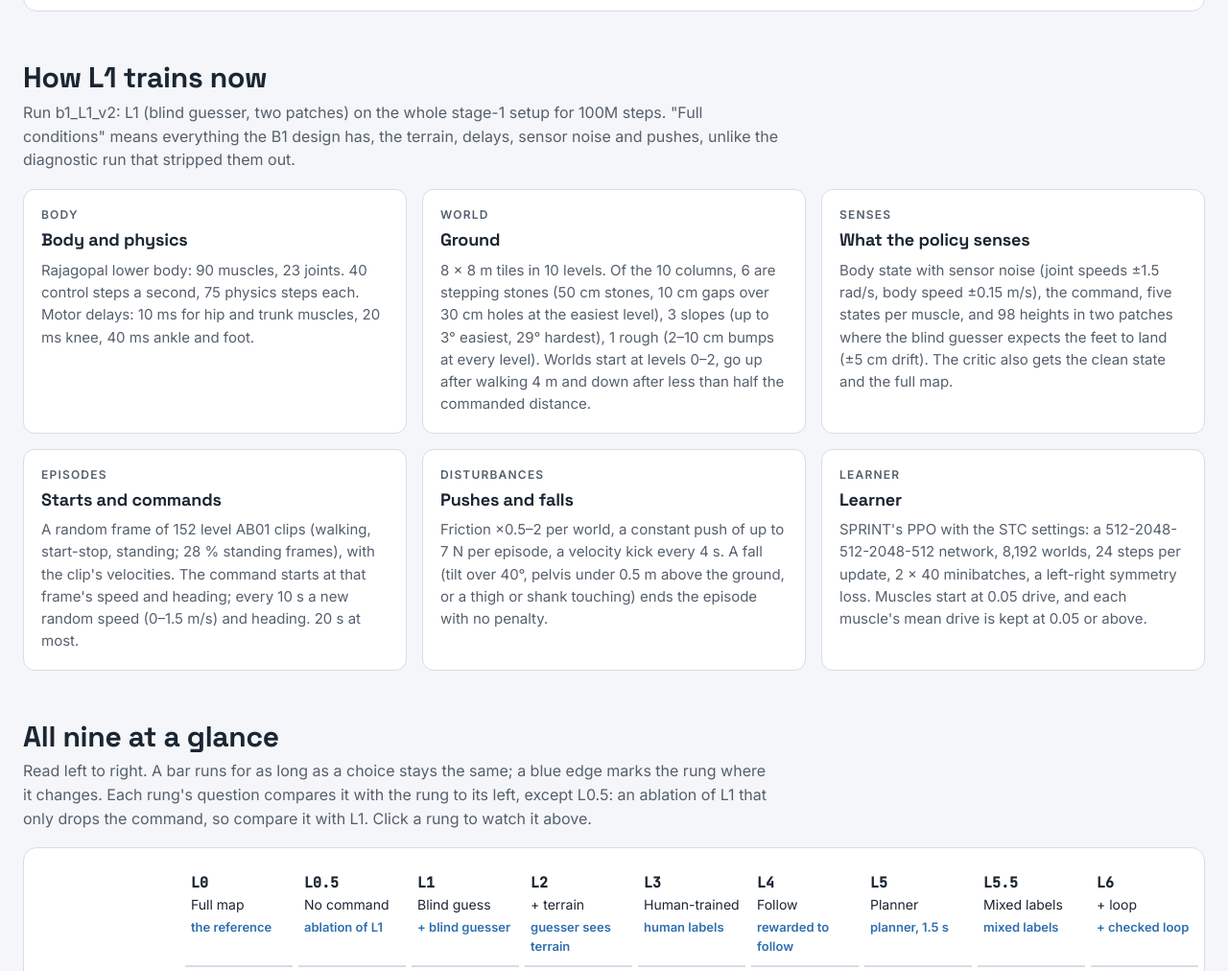
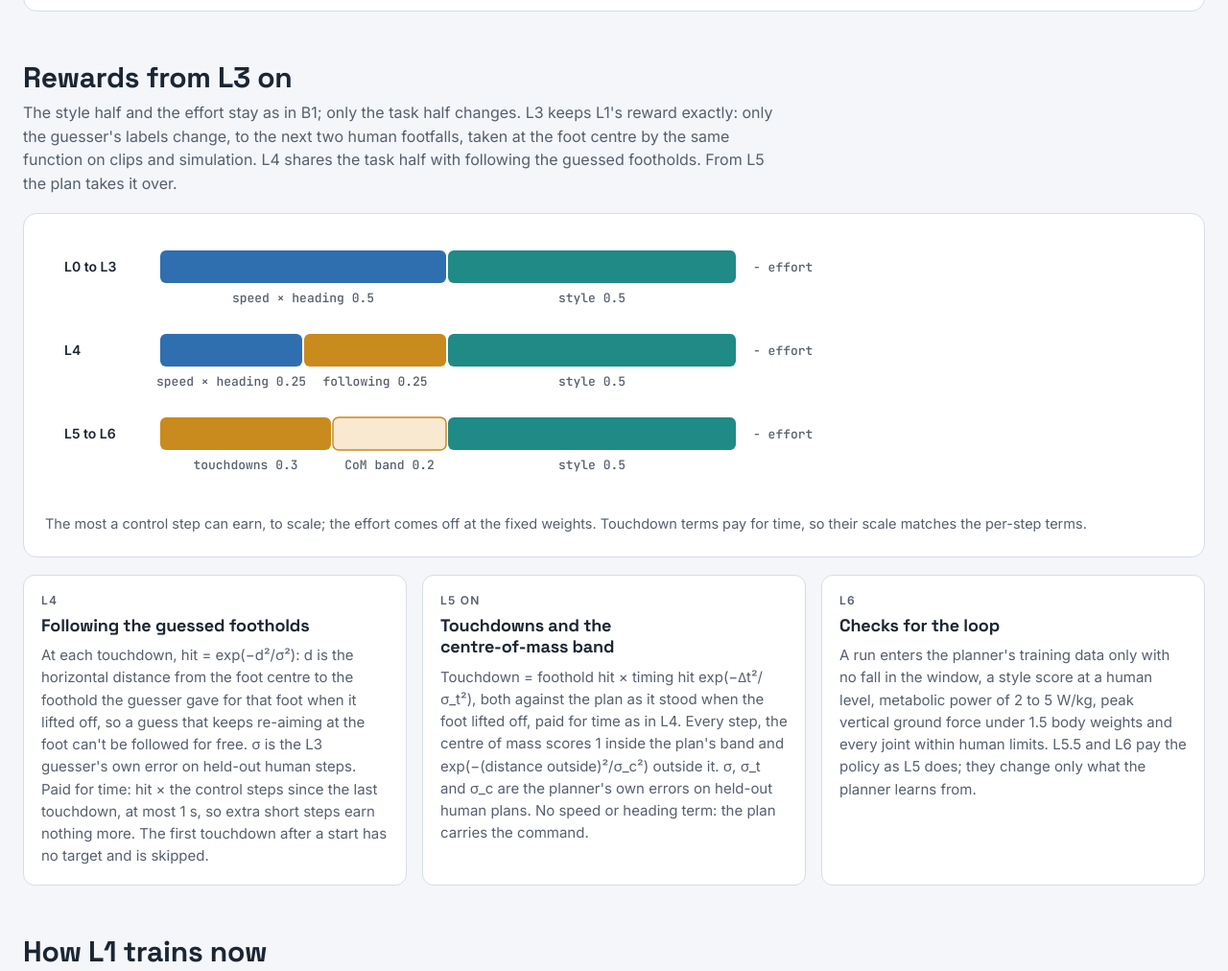
Before and after one commit to luorix1/gait-planner, a plain HTML site: page docs/plan_page/planner-ladder.html in a window 1280 px wide. Shown: the part 3906-4918 px from the top of the page at 96% size. Drawn offline with Linux system fonts and the light colour scheme.

Commit message:
Ladder page: rewards from L3 on (following, touchdowns, CoM band, L6 checks)
L3 = L1's reward; L4 = 1/4 speed x heading + 1/4 following (foot centre vs the
guess frozen at lift-off, sigma from the L3 guesser's human error, paid for time);
L5-L6 = 0.3 touchdowns (foothold x timing vs the plan at lift-off) + 0.2 CoM band,
no speed/heading; L6 checks. Budget bars, cards, lane and flow labels.

Co-Authored-By: Claude Opus 5.5 <noreply@anthropic.com>

```diff
--- a/docs/plan_page/planner-ladder.html
+++ b/docs/plan_page/planner-ladder.html
@@ -388,7 +388,7 @@ a.rewlink { cursor:pointer } a.rewlink:hover rect { stroke:var(--blue) }
 <section aria-labelledby="s-reward">
   <div class="sec-head">
     <h2 id="s-reward">The reward in B1 (L0 and L1)</h2>
-    <p>One number per control step, 40 times a second: half the task (speed × heading), half the style judge's score, minus what the muscles cost. L4 adds a following term and L5 to L6 the plan's own terms; those are still to design.</p>
+    <p>One number per control step, 40 times a second: half the task (speed × heading), half the style judge's score, minus what the muscles cost. L4 shares the task half with following the guessed footholds, and from L5 the plan takes it over (next section).</p>
   </div>
   <div class="panel rw">
     <div class="formula"><span>r =</span><span class="fk task">½ × task</span><span>+</span><span class="fk style">½ × style</span><span>−</span><span class="fk eff">effort</span></div>
@@ -434,6 +434,41 @@ a.rewlink { cursor:pointer } a.rewlink:hover rect { stroke:var(--blue) }
         <p class="note">Learner: each muscle's mean drive is kept at 0.05 or above. In the first runs the leg extensors sank to about 0.02, where learning can barely raise them again, and the walkers collapsed within 2 s.</p>
       </div>
     </div>
+  </div>
+</section>
+
+<section aria-labelledby="s-rew2">
+  <div class="sec-head">
+    <h2 id="s-rew2">Rewards from L3 on</h2>
+    <p>The style half and the effort stay as in B1; only the task half changes. L3 keeps L1's reward exactly: only the guesser's labels change, to the next two human footfalls, taken at the foot centre by the same function on clips and simulation. L4 shares the task half with following the guessed footholds. From L5 the plan takes it over.</p>
+  </div>
+  <div class="panel rw">
+    <div class="scroll">
+      <svg class="dia" viewBox="0 0 900 270" role="img" aria-labelledby="rew2-t" style="min-width:600px; max-width:900px">
+        <title id="rew2-t">The most a step can earn, to scale, per rung group. L0 to L3: speed times heading 0.5, style 0.5. L4: speed times heading 0.25, following 0.25, style 0.5. L5 to L6: touchdowns 0.3, centre-of-mass band 0.2, style 0.5.</title>
+        <text class="seg-l" x="20" y="38">L0 to L3</text>
+        <rect x="120" y="16" width="298" height="34" rx="6" fill="var(--blue)"/>
+        <rect x="420" y="16" width="300" height="34" rx="6" fill="var(--teal)"/>
+        <text class="seg-n" x="269" y="70" text-anchor="middle">speed × heading 0.5</text><text class="seg-n" x="570" y="70" text-anchor="middle">style 0.5</text>
+        <text class="seg-l" x="20" y="125">L4</text>
+        <rect x="120" y="103" width="148" height="34" rx="6" fill="var(--blue)"/>
+        <rect x="270" y="103" width="148" height="34" rx="6" fill="var(--amber)"/>
+        <rect x="420" y="103" width="300" height="34" rx="6" fill="var(--teal)"/>
+        <text class="seg-n" x="194" y="157" text-anchor="middle">speed × heading 0.25</text><text class="seg-n" x="344" y="157" text-anchor="middle">following 0.25</text><text class="seg-n" x="570" y="157" text-anchor="middle">style 0.5</text>
+        <text class="seg-l" x="20" y="212">L5 to L6</text>
+        <rect x="120" y="190" width="178" height="34" rx="6" fill="var(--amber)"/>
+        <rect x="300" y="190" width="118" height="34" rx="6" fill="var(--amber-soft)" stroke="var(--amber)" stroke-width="1.5"/>
+        <rect x="420" y="190" width="300" height="34" rx="6" fill="var(--teal)"/>
+        <text class="seg-n" x="209" y="244" text-anchor="middle">touchdowns 0.3</text><text class="seg-n" x="359" y="244" text-anchor="middle">CoM band 0.2</text><text class="seg-n" x="570" y="244" text-anchor="middle">style 0.5</text>
+        <text class="seg-n" x="738" y="38">− effort</text><text class="seg-n" x="738" y="125">− effort</text><text class="seg-n" x="738" y="212">− effort</text>
+      </svg>
+    </div>
+    <p class="note">The most a control step can earn, to scale; the effort comes off at the fixed weights. Touchdown terms pay for time, so their scale matches the per-step terms.</p>
+  </div>
+  <div class="cards">
+    <div class="card"><span class="tag">L4</span><h3>Following the guessed footholds</h3><p>At each touchdown, hit = exp(−d²/σ²): d is the horizontal distance from the foot centre to the foothold the guesser gave for that foot when it lifted off, so a guess that keeps re-aiming at the foot can't be followed for free. σ is the L3 guesser's own error on held-out human steps. Paid for time: hit × the control steps since the last touchdown, at most 1 s, so extra short steps earn nothing more. The first touchdown after a start has no target and is skipped.</p></div>
+    <div class="card"><span class="tag">L5 on</span><h3>Touchdowns and the centre-of-mass band</h3><p>Touchdown = foothold hit × timing hit exp(−Δt²/σ_t²), both against the plan as it stood when the foot lifted off, paid for time as in L4. Every step, the centre of mass scores 1 inside the plan's band and exp(−(distance outside)²/σ_c²) outside it. σ, σ_t and σ_c are the planner's own errors on held-out human plans. No speed or heading term: the plan carries the command.</p></div>
+    <div class="card"><span class="tag">L6</span><h3>Checks for the loop</h3><p>A run enters the planner's training data only with no fall in the window, a style score at a human level, metabolic power of 2 to 5 W/kg, peak vertical ground force under 1.5 body weights and every joint within human limits. L5.5 and L6 pay the policy as L5 does; they change only what the planner learns from.</p></div>
   </div>
 </section>
 
@@ -493,9 +528,9 @@ a.rewlink { cursor:pointer } a.rewlink:hover rect { stroke:var(--blue) }
       <div class="bar none" style="grid-row:6; grid-column:2 / span 5">no, it only looks</div>
       <div class="bar base new" style="grid-row:6; grid-column:7 / span 4">yes, rewarded for landing there</div>
       <div class="lh" style="grid-row:7">Policy’s reward</div>
-      <div class="bar base" style="grid-row:7; grid-column:2 / span 5">speed × heading + style − effort</div>
-      <div class="bar base new" style="grid-row:7; grid-column:7 / span 1">+ landing on the footholds</div>
-      <div class="bar base new" style="grid-row:7; grid-column:8 / span 3">the plan’s terms + style − effort</div>
+      <div class="bar base" style="grid-row:7; grid-column:2 / span 5">½ speed × heading + ½ style − effort</div>
+      <div class="bar base new" style="grid-row:7; grid-column:7 / span 1">¼ speed × heading + ¼ following + ½ style − effort</div>
+      <div class="bar base new" style="grid-row:7; grid-column:8 / span 3">0.3 touchdowns + 0.2 centre-of-mass band + ½ style − effort; no speed or heading</div>
       <div class="lh q" style="grid-row:8">Question</div>
       <div class="qq" style="grid-row:8; grid-column:2">the reference for everything to its right</div>
       <div class="qq" style="grid-row:8; grid-column:3">can the patches alone tell the policy where to go? (compare with L1)</div>
@@ -617,25 +652,25 @@ a.rewlink { cursor:pointer } a.rewlink:hover rect { stroke:var(--blue) }
       c: 'The guessed footholds become targets the policy is rewarded for hitting.',
       e: 'Closer biomechanics where the human plan suits this body; less robust where it doesn’t.',
       k2: 'A following reward.',
-      mod: ['Guesser', 'trained on people'], inp: ['2 patches + targets', 'rewarded to hit them'], rew: 'task, style, following, effort' },
+      mod: ['Guesser', 'trained on people'], inp: ['2 patches + targets', 'rewarded to hit them'], rew: '¼ task + ¼ follow + ½ style − effort' },
     { k: 'L5', n: 'Planner', title: 'L5 · Planner with a longer horizon',
       w: 'The planner lays out every foothold in the next 1.5 s, with the time to each touchdown and a band the centre of mass should stay in.',
       c: 'A planner replaces the guesser: 3 to 4 footholds, contact timing and a centre-of-mass band.',
       e: 'The only design that should change step length 2 to 3 steps before stairs, as people do.',
       k2: 'Build the planner (route A, step A1).',
-      mod: ['Planner', 'about 1.5 s ahead'], inp: ['The plan', 'footholds, timing, CoM band'], rew: 'task, style, following, effort' },
+      mod: ['Planner', 'about 1.5 s ahead'], inp: ['The plan', 'footholds, timing, CoM band'], rew: 'steps + CoM band + style − effort' },
     { k: 'L5.5', n: 'Mixed labels', title: 'L5.5 · Planner on mixed labels',
       w: 'Same picture as L5. The change is in training: where the clips cover the terrain, the labels are human plans; everywhere else they are the policy’s own steps.',
       c: 'The planner’s labels come from people on terrain the clips cover (level, ramps, stairs) and from the policy’s own landings elsewhere, as in L2.',
       e: 'Human placement where people have walked, and no human-style targets pulling a foot into a gap. Off the clips the plan copies the policy’s habits, so following it there costs nothing.',
       k2: 'Small: a per-terrain switch on the planner’s labels. No checks, no rounds.',
-      mod: ['Planner', 'mixed labels'], inp: ['The plan', 'footholds, timing, CoM band'], rew: 'task, style, following, effort' },
+      mod: ['Planner', 'mixed labels'], inp: ['The plan', 'footholds, timing, CoM band'], rew: 'steps + CoM band + style − effort' },
     { k: 'L6', n: '+ loop', title: 'L6 · Planner + PARC loop',
       w: 'Green ticks mark finished steps that passed the checks. Those runs go back into the planner’s training data.',
       c: 'Rounds of: run, check, add the good runs, retrain the planner.',
       e: 'Covers terrain past the clips. Watch for drift away from human placement.',
       k2: 'Loop rounds (step A2).',
-      mod: ['Planner', 'retrained each round'], inp: ['The plan', 'footholds, timing, CoM band'], rew: 'task, style, following, effort' },
+      mod: ['Planner', 'retrained each round'], inp: ['The plan', 'footholds, timing, CoM band'], rew: 'steps + CoM band + style − effort' },
   ];
 
   // ---------- terrains (metres; x forward, h up) ----------
```
